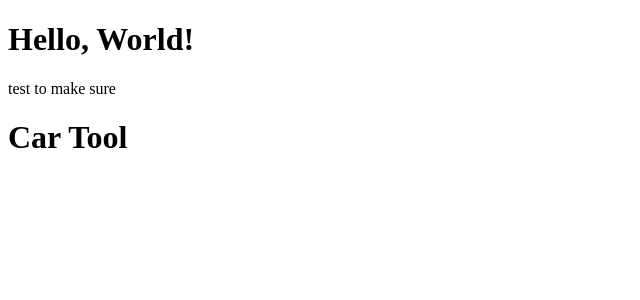
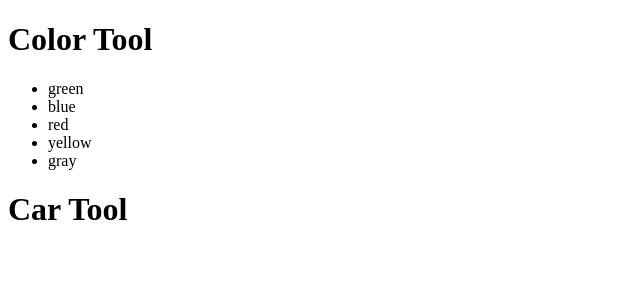
Before and after one commit to tspauld98/demo-app, a React (Create React App) app: page / in a window 1280 px wide. Shown: the top 300 px of the page, without its empty margins (0-640 px from the left). Built offline with nearby package versions, Linux system fonts and the light colour scheme.

Commit message:
Added ColorTool component

```diff
--- /dev/null
+++ b/src/components/ColorTool.js
@@ -0,0 +1,16 @@
+export const ColorTool = () => {
+  return (
+    <>
+      <header>
+        <h1>Color Tool</h1>
+      </header>
+      <ul>
+        <li>green</li>
+        <li>blue</li>
+        <li>red</li>
+        <li>yellow</li>
+        <li>gray</li>
+      </ul>
+    </>
+  );
+};
--- a/src/index.js
+++ b/src/index.js
@@ -2,11 +2,11 @@
 
 import { render } from 'react-dom';
 
-import { HelloWorld } from './components/HelloWorld';
+import { ColorTool } from './components/ColorTool';
 import { CarTool } from './components/CarTool';
 
 const elements = <>
-  <HelloWorld />
+  <ColorTool />
   <CarTool />
 </>;
 
```
